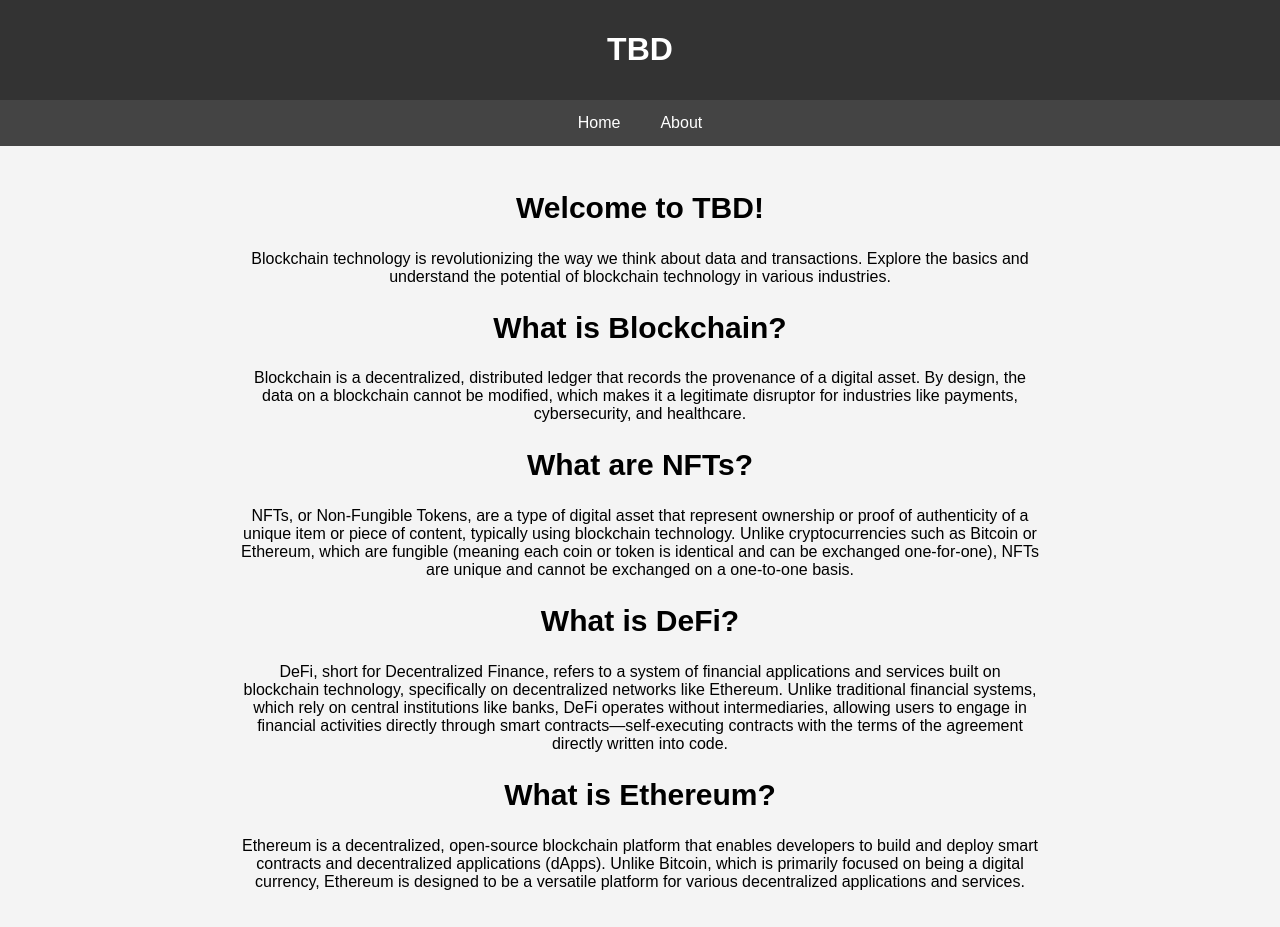
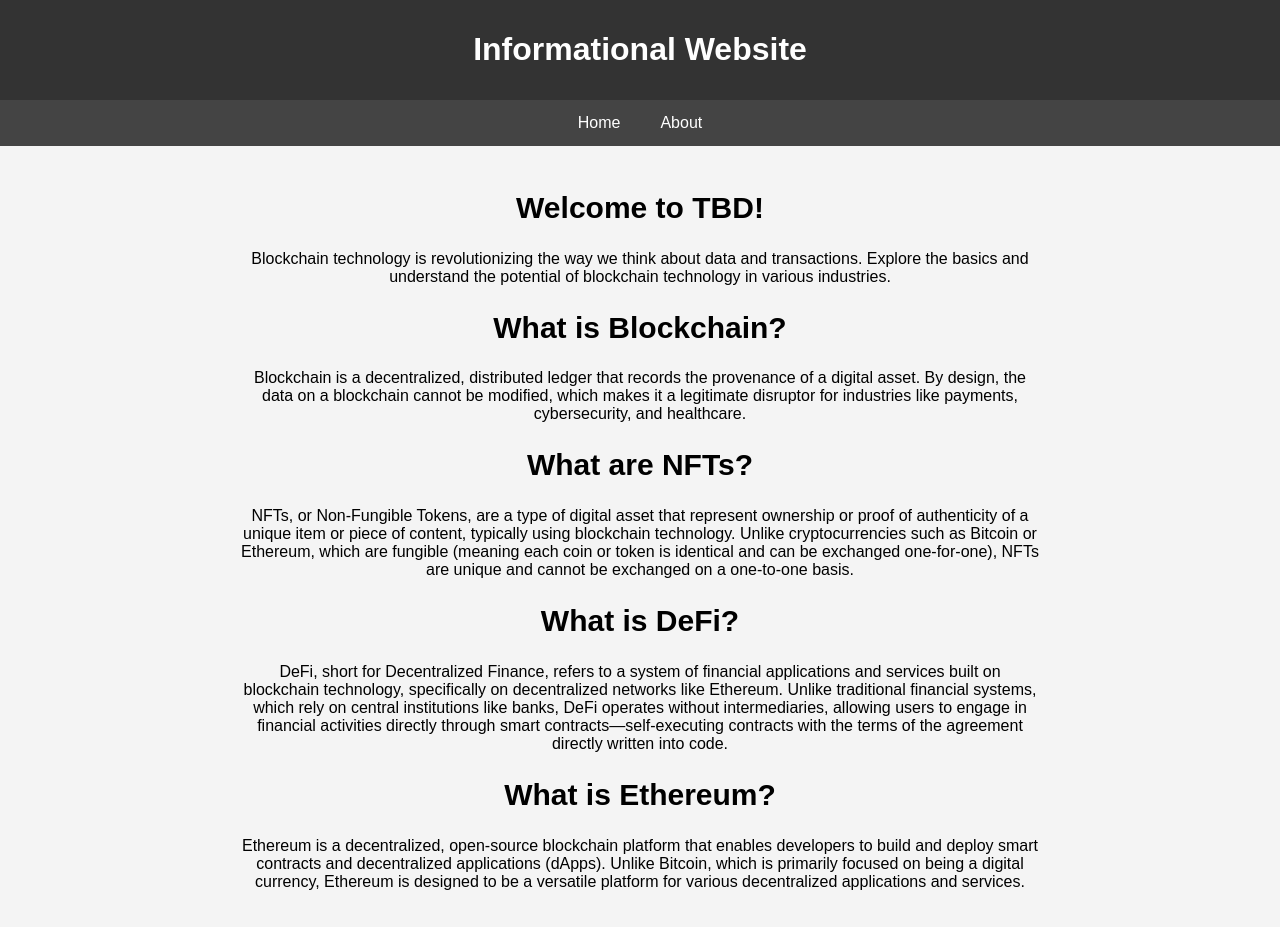
Before and after one commit to rajabrehan/superhack, a plain HTML site: page index.html in a window 1280 px wide. Drawn offline with Linux system fonts and the light colour scheme.

Commit message:
fix title

```diff
--- a/index.html
+++ b/index.html
@@ -56,7 +56,7 @@
 <body>
 
     <header>
-        <h1>TBD</h1>
+        <h1>Informational Website</h1>
     </header>
 
     <nav>
```
